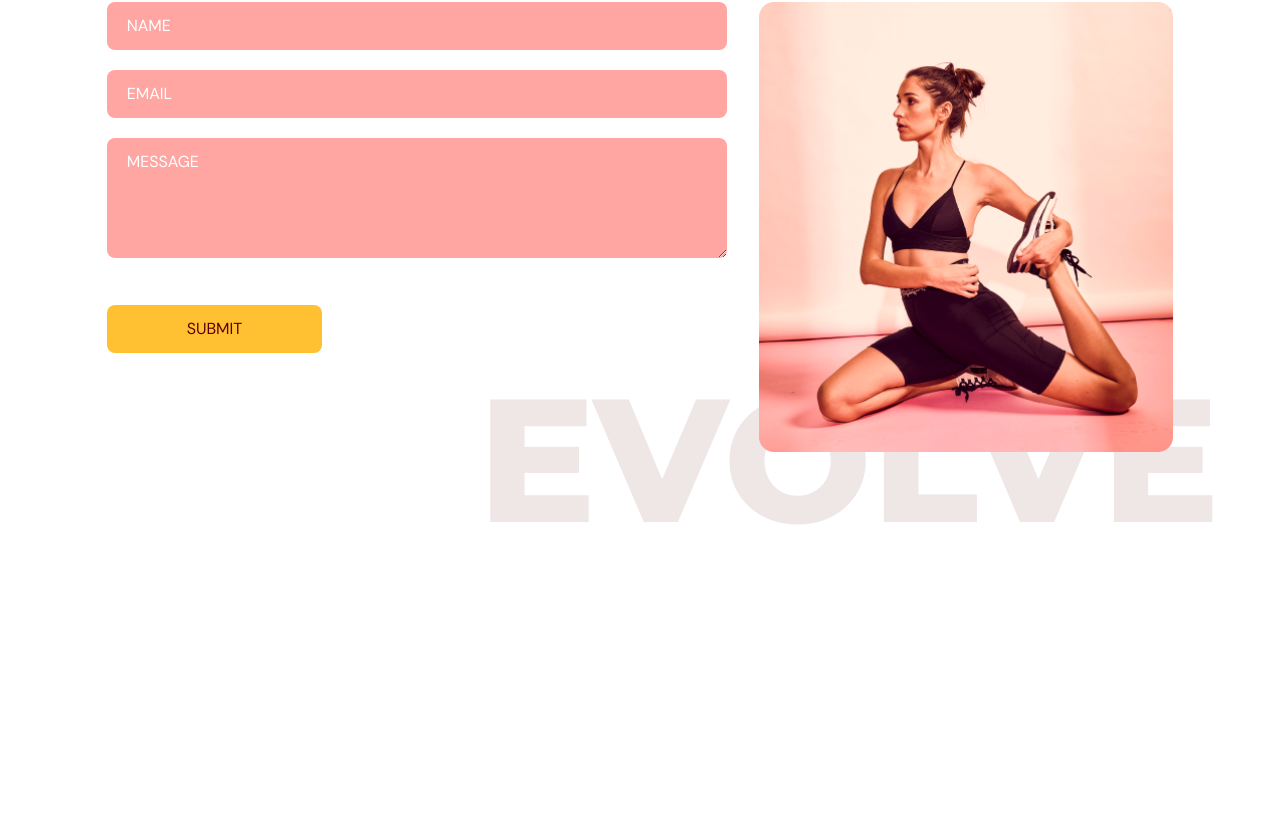
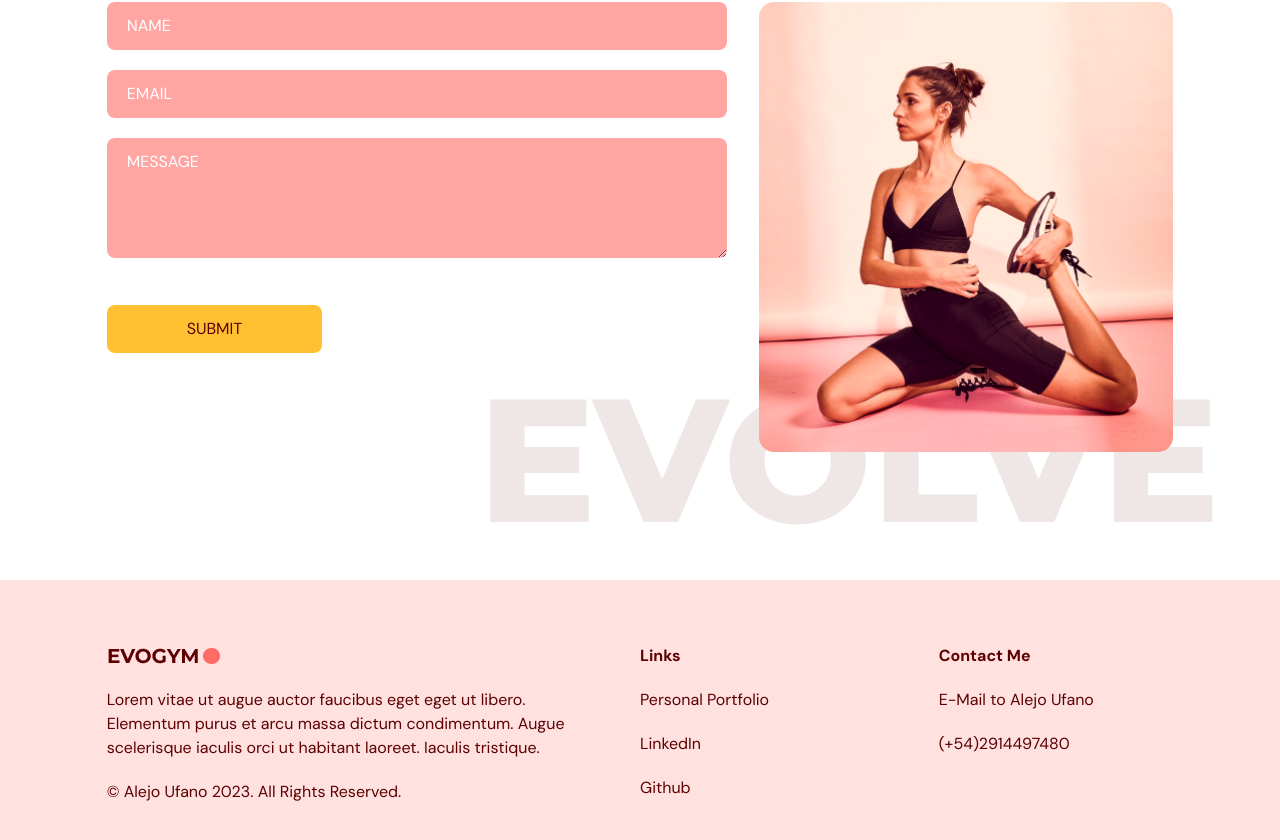
Before and after one commit to AlejoUfano/evogym-typescript, a React (Vite) app: page / in a window 1280 px wide. Shown: the part 3252-4092 px from the top of the page. Before the commit the page ends 3832 px from the top, so only its background shows below. Built offline with nearby package versions, Linux system fonts and the light colour scheme.

Commit message:
Feat(App.tsx) Footer component added to App.tsx

```diff
--- a/src/App.tsx
+++ b/src/App.tsx
@@ -7,6 +7,7 @@
 import ContactUs from './scenes/contactUs'
 
 import { SelectedPage } from '@/shared/types'
+import Footer from './scenes/footer'
 
 
 function App() {
@@ -37,6 +38,7 @@
       <Benefits setSelectedPage={setSelectedPage} />
       <OurClasses setSelectedPage={setSelectedPage} />
       <ContactUs setSelectedPage={setSelectedPage} />
+      <Footer />
     </div>
   )
 }
```
